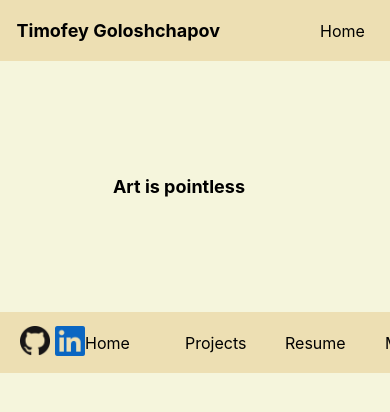
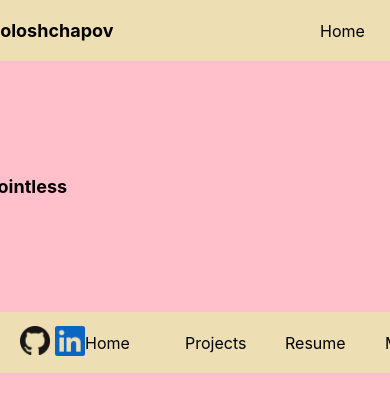
Before and after one commit to Timbobeek/portfolio, a React (Create React App) app: page /hobbies in a window 390 px wide. Shown: the top 412 px of the page. Built offline with nearby package versions, Linux system fonts and the light colour scheme.

Commit message:
media queries added

```diff
--- a/src/App.css
+++ b/src/App.css
@@ -69,3 +69,30 @@
   left: 18rem;
   bottom: 20rem;
 }
+
+/* laptop view */
+
+@media (max-width: 1000px) {
+  /* main content needs to be adjusted */
+  body {
+    background-color: lightblue;
+  }
+}
+
+/* tablet view */
+
+@media (max-width: 768px) {
+  /* everything needs to be adjusted */
+  body {
+    background-color: green;
+  }
+}
+
+/* phone view */
+
+@media (max-width: 480px) {
+  /* everything needs to be adjusted */
+  body {
+    background-color: pink;
+  }
+}
--- a/src/components/header.css
+++ b/src/components/header.css
@@ -53,7 +53,7 @@ header {
    }
 
    .row {
-     width: 700px;
+     width: 550px;
      position: relative;
      z-index: 2;
      color: black;
@@ -80,7 +80,8 @@ header {
      .left {
         width: 350px;
         padding: 15px 20px;
-        text-align: right;
+        align-items: center;
+
         transform-style: preserve-3d;
         transform: rotateY(0deg);
      }
```
